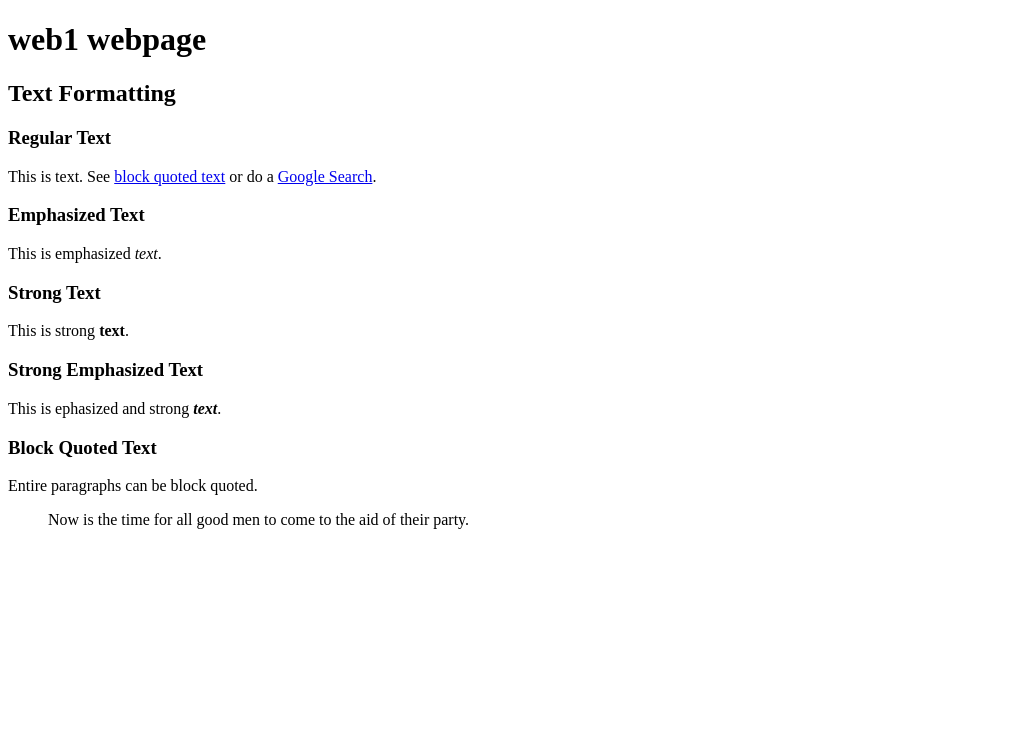
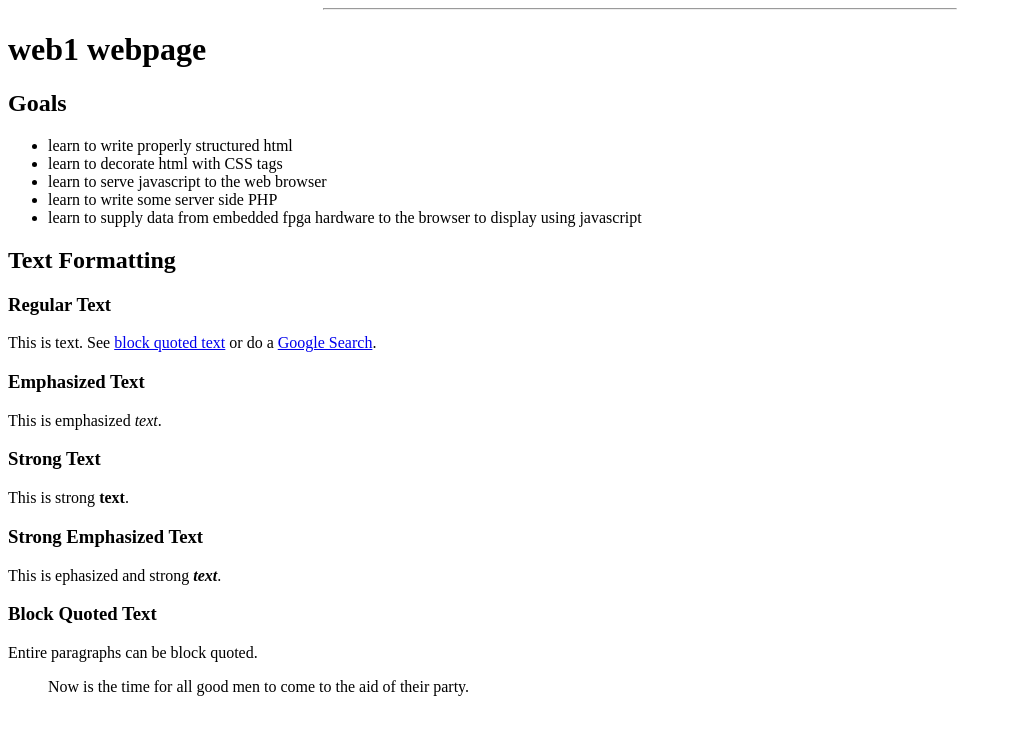
Before and after one commit to hdlguy/embedded-web-interface, a plain HTML site: page index.html in a window 1280 px wide. Shown: the whole page, without its empty margins (0-1012 px from the left). Drawn offline with Linux system fonts and the light colour scheme.

Commit message:
added bulleted goals

```diff
--- a/index.html
+++ b/index.html
@@ -5,8 +5,18 @@
     <title> web1</title>
 </head>
 <body>
+    <hr width=50%>
     <h1> web1 webpage </h1>
 
+    <h2> Goals </h2>
+
+    <ul>
+        <li>learn to write properly structured html</li>
+        <li>learn to decorate html with CSS tags</li>
+        <li>learn to serve javascript to the web browser</li>
+        <li>learn to write some server side PHP</li>
+        <li>learn to supply data from embedded fpga hardware to the browser to display using javascript</li>
+    </ul>
 
     <h2> Text Formatting </h2>
 
```
